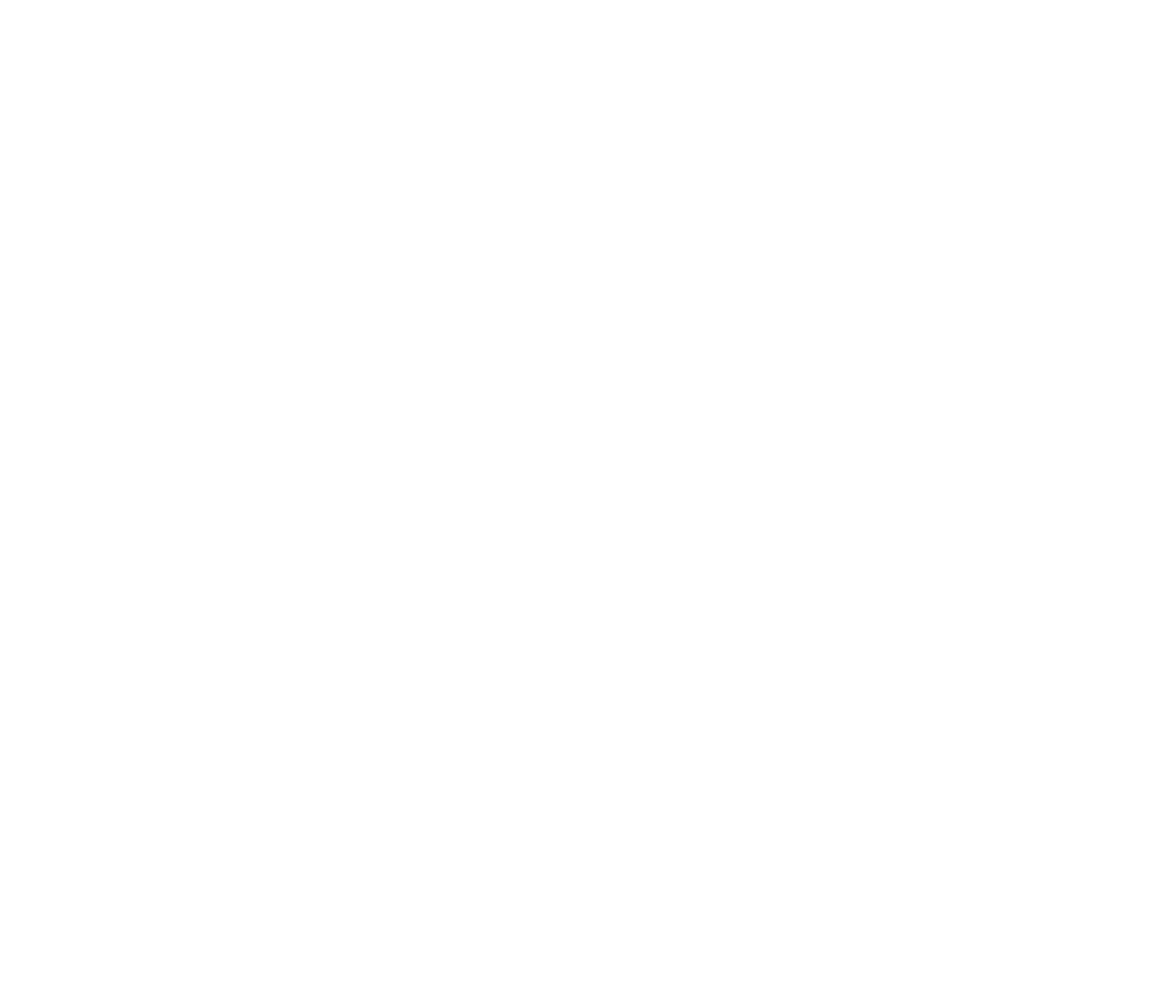
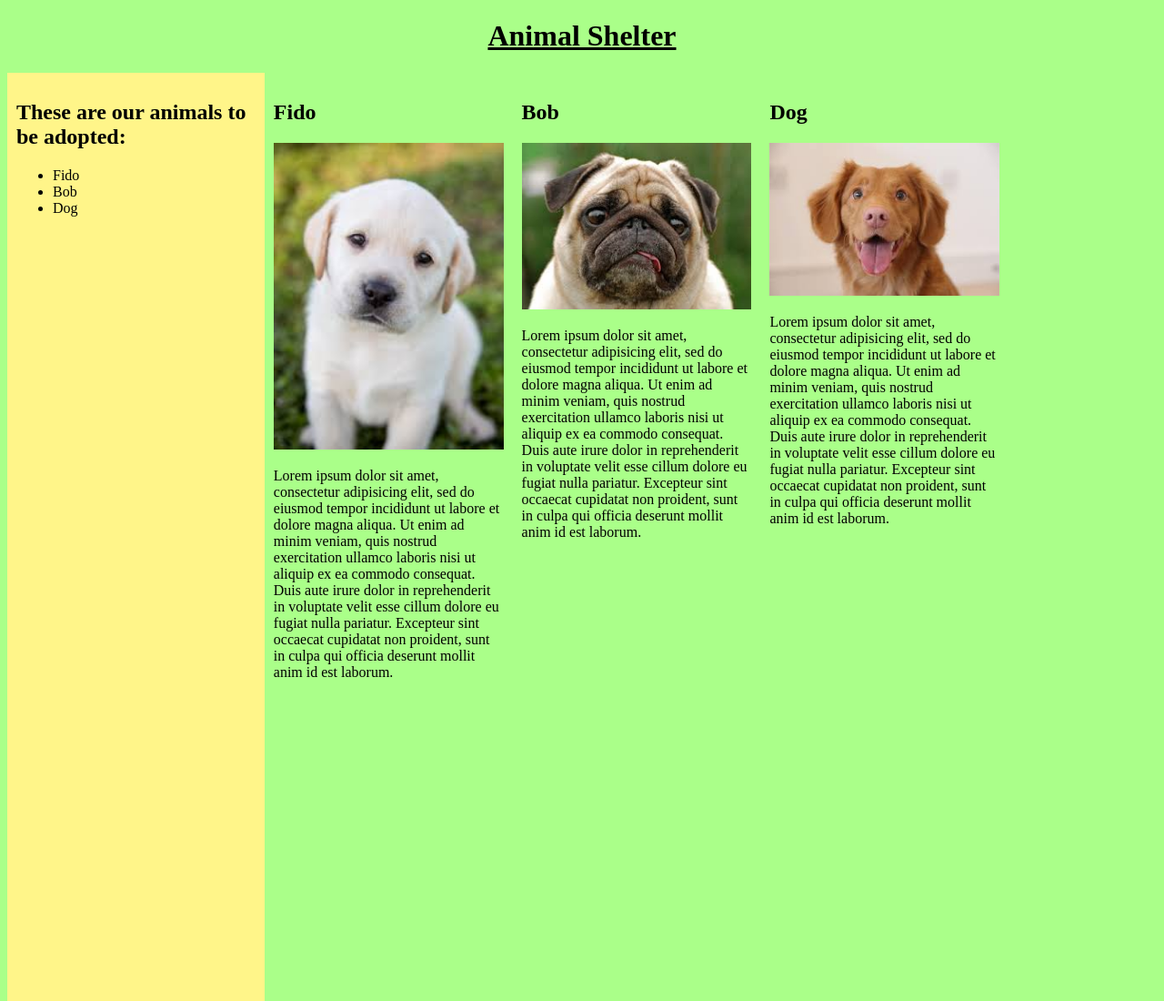
Before and after one commit to Gavin-Kimberlin/Animal-Shelter, a plain HTML site: page index.html in a window 1280 px wide. Shown: the whole page at 91% size. Before the commit the page ends 800 px from the top, so only its background shows below. Drawn offline with Linux system fonts and the light colour scheme.

Commit message:
add styling to html with three columns and a side bar.

```diff
--- a/css/styles.css
+++ b/css/styles.css
@@ -0,0 +1,27 @@
+.column {
+  float: left;
+  width: 20%;
+  margin: 10px;
+}
+
+.sidebar {
+  float: left;
+  width: 20%;
+  background: #fff589;
+  height: 1000px;
+  padding: 10px;
+  padding-right: 20px;
+}
+
+img {
+  width: 100%;
+}
+
+body {
+  background: #aaff89;
+}
+
+h1 {
+  text-align: center;
+  text-decoration: underline;
+}
--- a/index.html
+++ b/index.html
@@ -1,10 +1,38 @@
 <!DOCTYPE html>
 <html lang="en" dir="ltr">
   <head>
+    <link rel="stylesheet" href="css/styles.css">
     <meta charset="utf-8">
     <title>Animal Shelter</title>
   </head>
   <body>
+    <h1>Animal Shelter</h1>
 
+    <div class="sidebar">
+      <h2>These are our animals to be adopted:</h2>
+      <ul>
+        <li>Fido</li>
+        <li>Bob</li>
+        <li>Dog</li>
+      </ul>
+    </div>
+
+     <div class="column">
+      <h2>Fido</h2>
+      <img src="img/fido.jpeg" alt="Fido">
+      <p>Lorem ipsum dolor sit amet, consectetur adipisicing elit, sed do eiusmod tempor incididunt ut labore et dolore magna aliqua. Ut enim ad minim veniam, quis nostrud exercitation ullamco laboris nisi ut aliquip ex ea commodo consequat. Duis aute irure dolor in reprehenderit in voluptate velit esse cillum dolore eu fugiat nulla pariatur. Excepteur sint occaecat cupidatat non proident, sunt in culpa qui officia deserunt mollit anim id est laborum.</p>
+    </div>
+
+    <div class="column">
+      <h2>Bob</h2>
+      <img src="img/bob.jpeg" alt="Bob">
+      <p>Lorem ipsum dolor sit amet, consectetur adipisicing elit, sed do eiusmod tempor incididunt ut labore et dolore magna aliqua. Ut enim ad minim veniam, quis nostrud exercitation ullamco laboris nisi ut aliquip ex ea commodo consequat. Duis aute irure dolor in reprehenderit in voluptate velit esse cillum dolore eu fugiat nulla pariatur. Excepteur sint occaecat cupidatat non proident, sunt in culpa qui officia deserunt mollit anim id est laborum.</p>
+    </div>
+
+    <div class="column">
+      <h2>Dog</h2>
+      <img src="img/dog.jpeg" alt="Dog">
+      <p>Lorem ipsum dolor sit amet, consectetur adipisicing elit, sed do eiusmod tempor incididunt ut labore et dolore magna aliqua. Ut enim ad minim veniam, quis nostrud exercitation ullamco laboris nisi ut aliquip ex ea commodo consequat. Duis aute irure dolor in reprehenderit in voluptate velit esse cillum dolore eu fugiat nulla pariatur. Excepteur sint occaecat cupidatat non proident, sunt in culpa qui officia deserunt mollit anim id est laborum.</p>
+    </div>
   </body>
 </html>
```
Also changed, not shown: img/Bob.jpeg (added), img/Dog.jpeg (added), img/Fido.jpeg (added).
